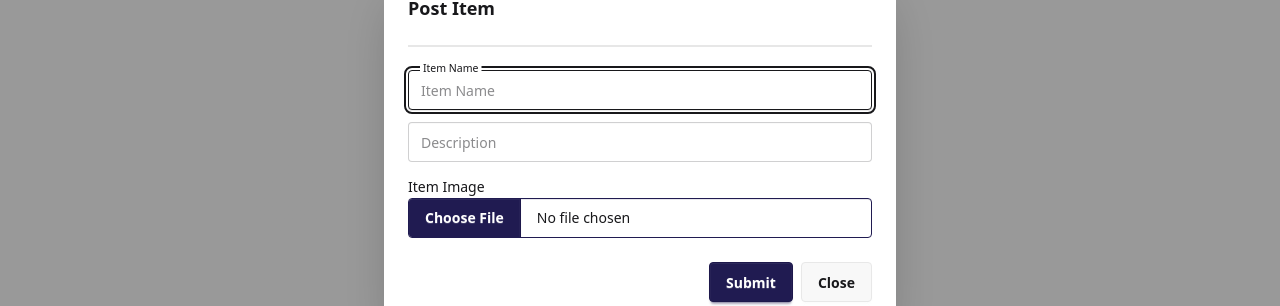
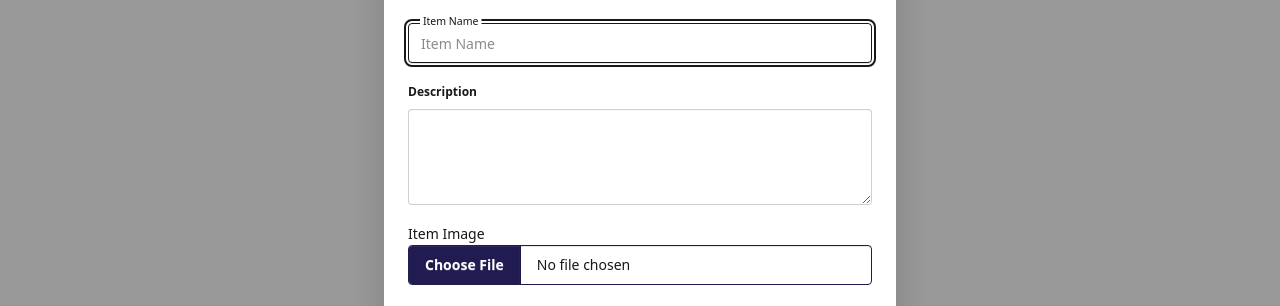
Before and after one commit to dojimori/lost-and-found-frontend, a Vue app: page /feed in a window 1280 px wide. Both pictures are taken after typing "Sample" into the empty fields and a click on the button "Post Item". Shown: the part 252-558 px from the top of the page. Built offline with nearby package versions, Linux system fonts and the light colour scheme; no server answers.

Commit message:
change description input to textarea

```diff
--- a/src/views/authed/feed-view.vue
+++ b/src/views/authed/feed-view.vue
@@ -12,10 +12,10 @@
                     <span>Item Name</span>
                     <input v-model="itemName" type="text" class="input w-full" placeholder="Item Name" />
                 </label>
-                <label class="floating-label">
-                    <span>Description</span>
-                    <input v-model="description" type="text" class="input w-full" placeholder="Description" />
-                </label>
+                <fieldset class="fieldset">
+                    <legend class="fieldset-legend">Description</legend>
+                    <textarea v-model="description" class="textarea h-24 w-full" placeholder=""></textarea>
+                </fieldset>
                 <label>
                     <span class="text-sm">Item Image</span>
                     <input @change="onFileChange" type="file" class="file-input file-input-primary w-full" />
```
